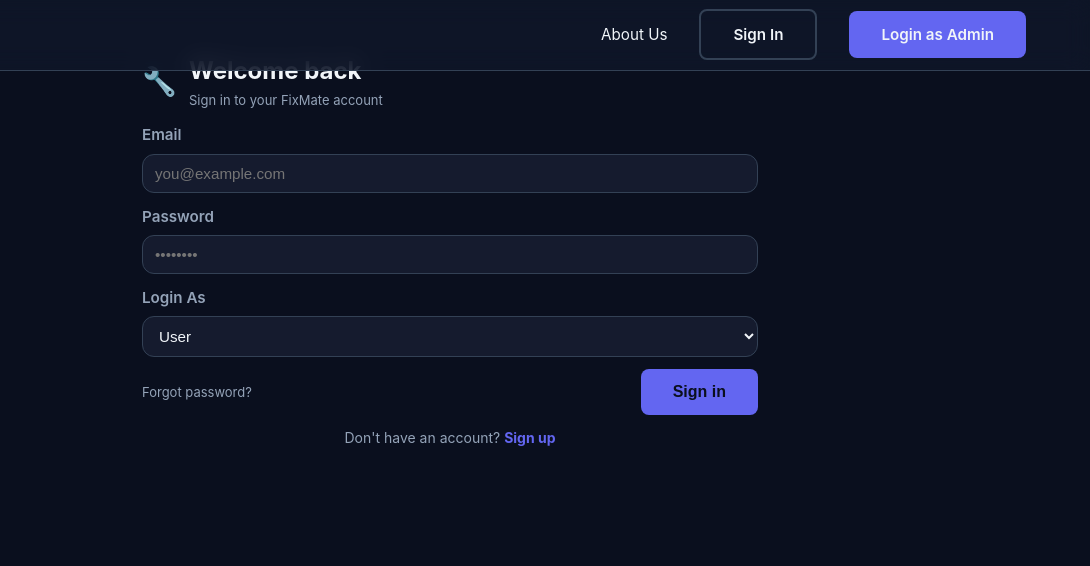
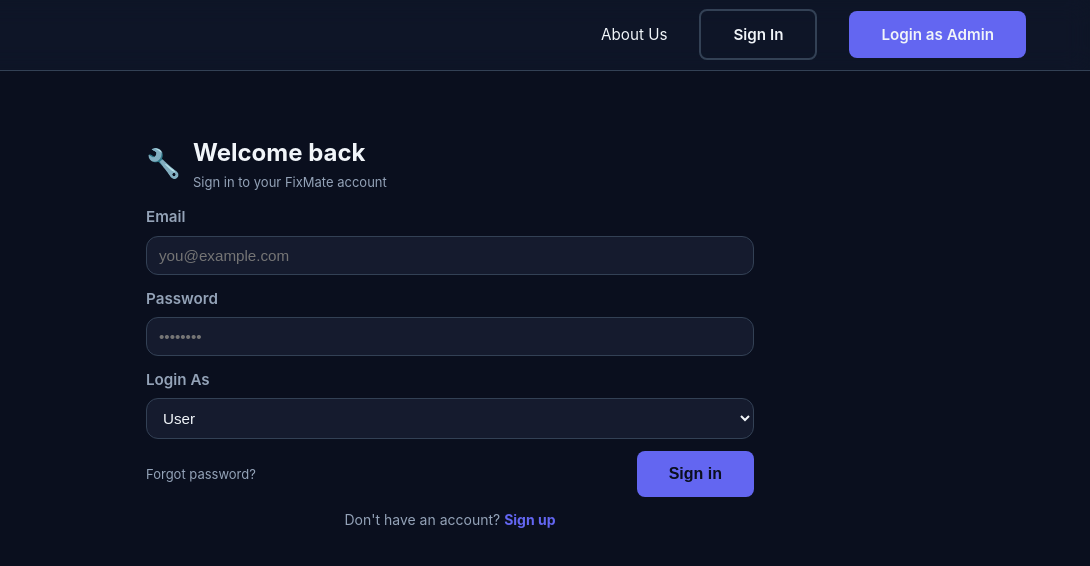
Before and after one commit to ShahriarSajib/smart-household-service-system, a plain HTML site: page frontend/pages/auth/login.html in a window 1280 px wide. Shown: the full height of the page, 190-1280 px from the left. Drawn offline with Linux system fonts and the light colour scheme.

Commit message:
fix: prevent login form from overlapping fixed navbar by offsetting main content with --navbar-height + 2rem

```diff
--- a/frontend/assets/css/global.css
+++ b/frontend/assets/css/global.css
@@ -20,6 +20,9 @@
   --border: #334155;
   --radius: 12px;
   --gap: 12px;
+
+  /* Fixed header height (padding ×2 + line-height + border) */
+  --navbar-height: 70px;
 }
 
 * {
@@ -37,6 +40,8 @@
   line-height: 1.6;
   overflow-x: hidden;
 }
+
+
 
 /* ----------------------------------------------------
    LAYOUT UTILITIES
--- a/frontend/pages/auth/login.html
+++ b/frontend/pages/auth/login.html
@@ -36,7 +36,7 @@
       </div>
     </nav>
 
-    <main class="container p-lg" style="max-width: 720px">
+    <main class="container" style="max-width: 720px; padding-top: calc(var(--navbar-height, 70px) + 2rem); padding-left: 1.5rem; padding-right: 1.5rem; padding-bottom: 2rem">
       <div class="card" style="margin: 0 auto; padding: 2rem">
         <div class="flex-row mb-md">
           <div style="font-size: 28px">🔧</div>
```
